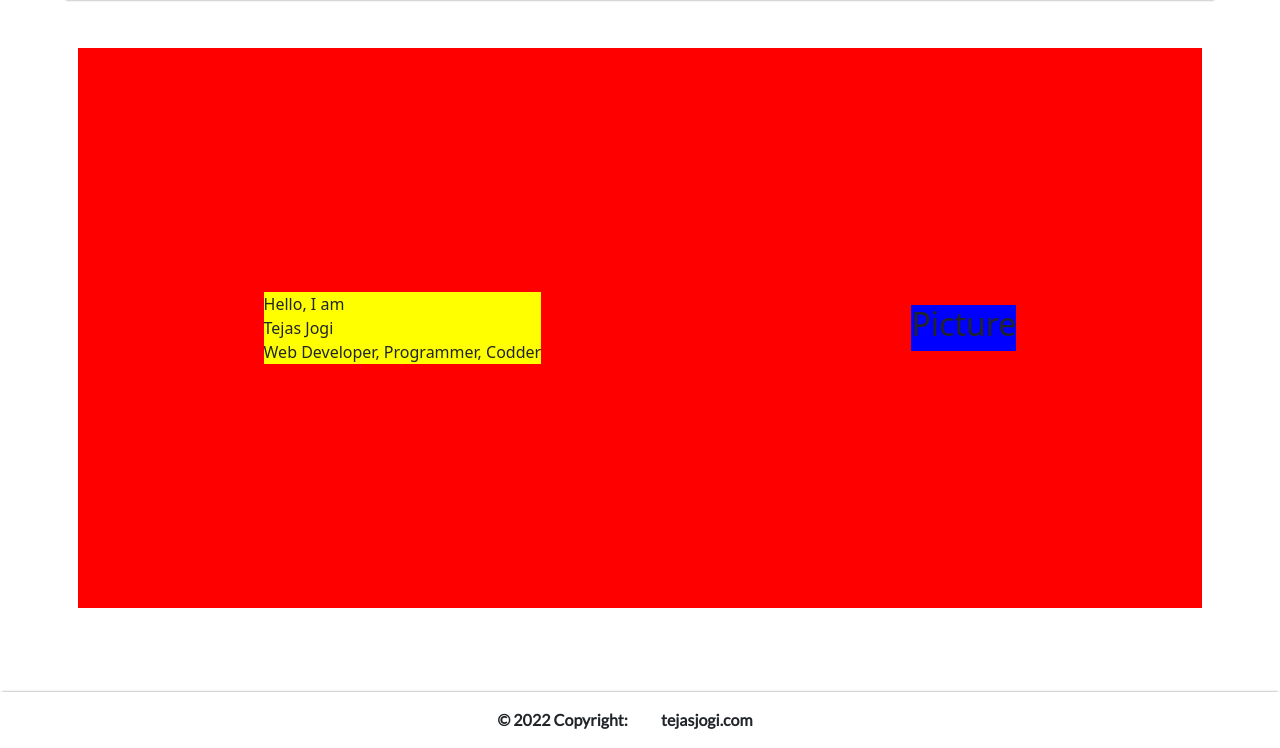
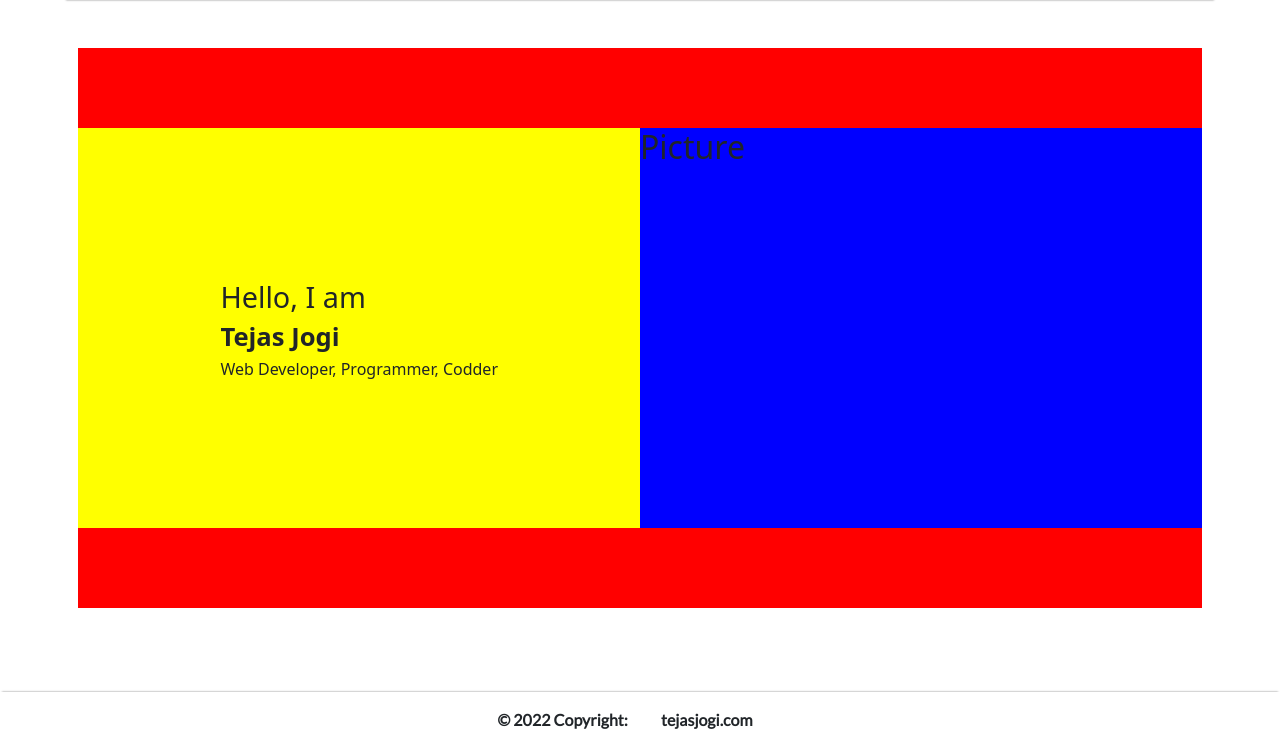
Before and after one commit to TejasJogi/Portfolio-Website, a Flask app: page / in a window 1280 px wide. Shown: the part 72-820 px from the top of the page. Run offline with Flask 2, Linux system fonts and the light colour scheme.

Commit message:
change style.css

```diff
--- a/main.py
+++ b/main.py
@@ -40,5 +40,7 @@ def contact():
         return render_template('contact.html', failed=True)
 
     return render_template('contact.html')
+
+
 if __name__ == '__main__':
    app.run(debug = True)
--- a/static/css/style.css
+++ b/static/css/style.css
@@ -134,11 +134,18 @@ footer a {
 }
 
 .info {
+    display: flex;
     background-color: yellow;
+    height: 50vh;
+    width: 50vw;
+    justify-content: center;
+    align-items: center;
 }
 
 .img {
     background-color: blue;
+    height: 50vh;
+    width: 50vw;
 }
 
 .brand {
@@ -203,3 +210,12 @@ footer a {
     top: 0;
     width: 100%;
 }
+
+.greet {
+    font-size: 1.8rem;
+}
+
+.name {
+    font-size: 1.6rem;
+    font-weight: 600;
+}
```
